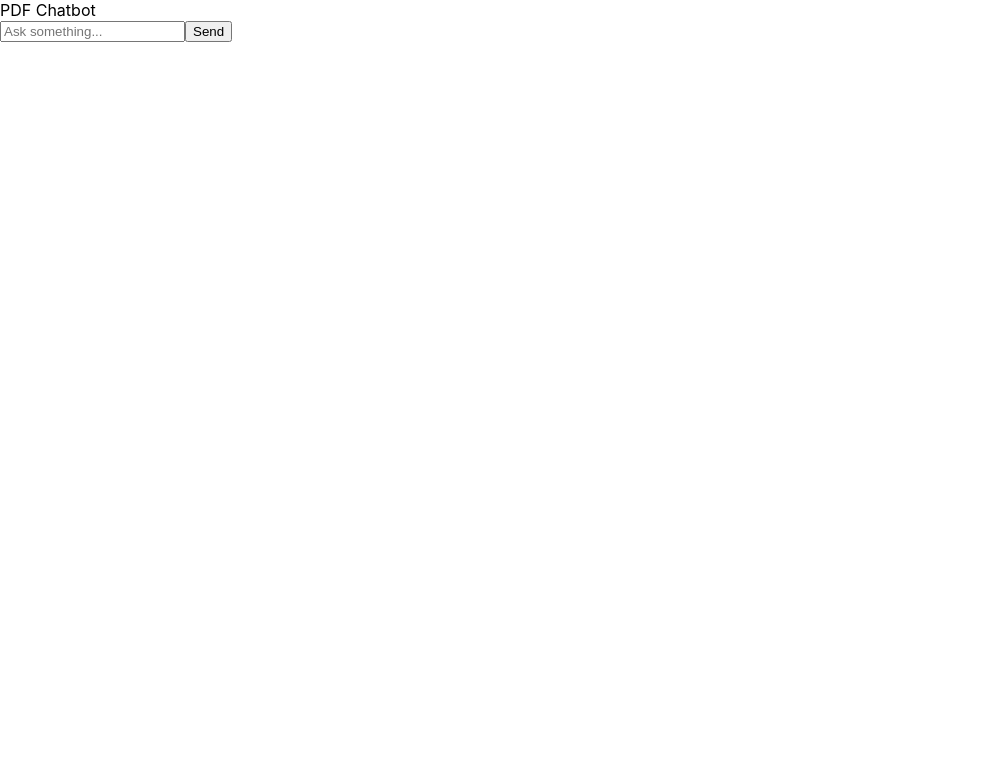
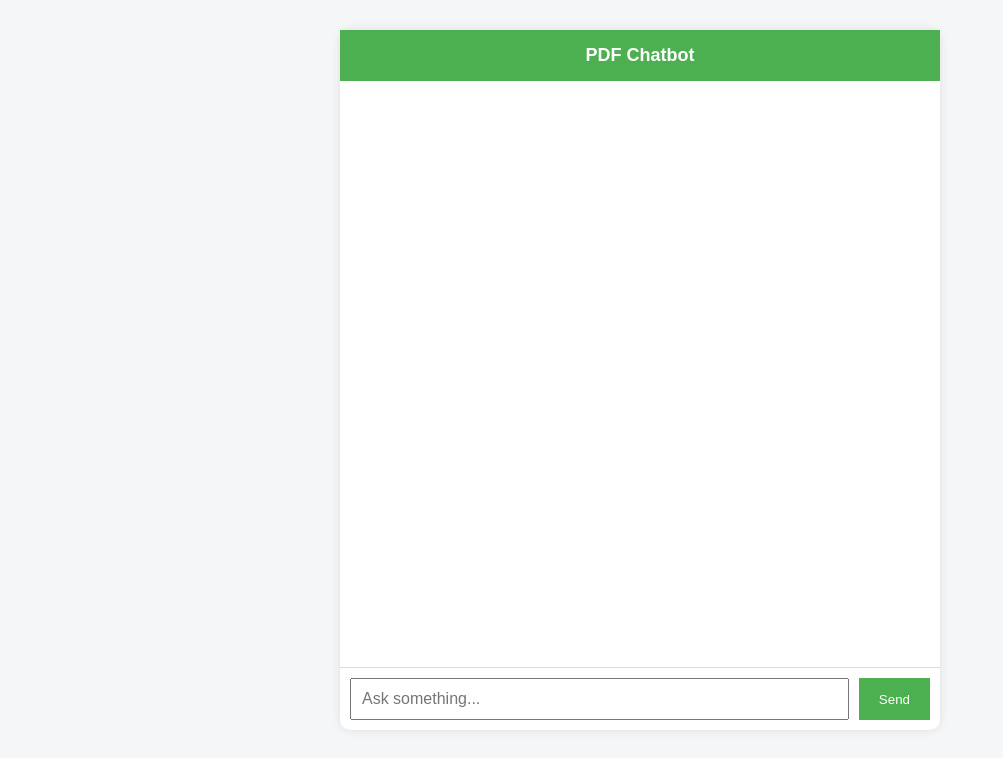
Before and after one commit to nirmal2342/pdf-rag-chatbot, a React (Create React App) app in the folder frontend/: page / in a window 1280 px wide. Shown: the top 758 px of the page, without its empty margins (0-1003 px from the left). Built offline with nearby package versions, Linux system fonts and the light colour scheme.

Commit message:
user interface updated

```diff
--- a/frontend/src/App.css
+++ b/frontend/src/App.css
@@ -1,38 +1,71 @@
-.App {
+body {
+  margin: 0;
+  font-family: Arial, sans-serif;
+  background-color: #f4f6f8;
+}
+
+.chat-container {
+  width: 600px;
+  height: 700px;
+  margin: 30px auto;
+  background: white;
+  display: flex;
+  flex-direction: column;
+  border-radius: 10px;
+  box-shadow: 0 0 10px rgba(0,0,0,0.1);
+}
+
+.chat-header {
+  padding: 15px;
+  background: #4CAF50;
+  color: white;
+  font-size: 18px;
+  font-weight: bold;
   text-align: center;
 }
 
-.App-logo {
-  height: 40vmin;
-  pointer-events: none;
+.chat-body {
+  flex: 1;
+  padding: 15px;
+  overflow-y: auto;
 }
 
-@media (prefers-reduced-motion: no-preference) {
-  .App-logo {
-    animation: App-logo-spin infinite 20s linear;
-  }
+.message {
+  padding: 10px;
+  margin: 10px 0;
+  border-radius: 8px;
+  max-width: 70%;
 }
 
-.App-header {
-  background-color: #282c34;
-  min-height: 100vh;
-  display: flex;
-  flex-direction: column;
-  align-items: center;
-  justify-content: center;
-  font-size: calc(10px + 2vmin);
+.user {
+  background: #4CAF50;
   color: white;
+  margin-left: auto;
 }
 
-.App-link {
-  color: #61dafb;
+.bot {
+  background: #e5e5ea;
+  color: black;
+  margin-right: auto;
 }
 
-@keyframes App-logo-spin {
-  from {
-    transform: rotate(0deg);
-  }
-  to {
-    transform: rotate(360deg);
-  }
+.chat-footer {
+  display: flex;
+  padding: 10px;
+  border-top: 1px solid #ddd;
 }
+
+.chat-footer input {
+  flex: 1;
+  padding: 10px;
+  font-size: 16px;
+}
+
+.chat-footer button {
+  padding: 10px 20px;
+  margin-left: 10px;
+  background: #4CAF50;
+  color: white;
+  border: none;
+  cursor: pointer;
+}
```
